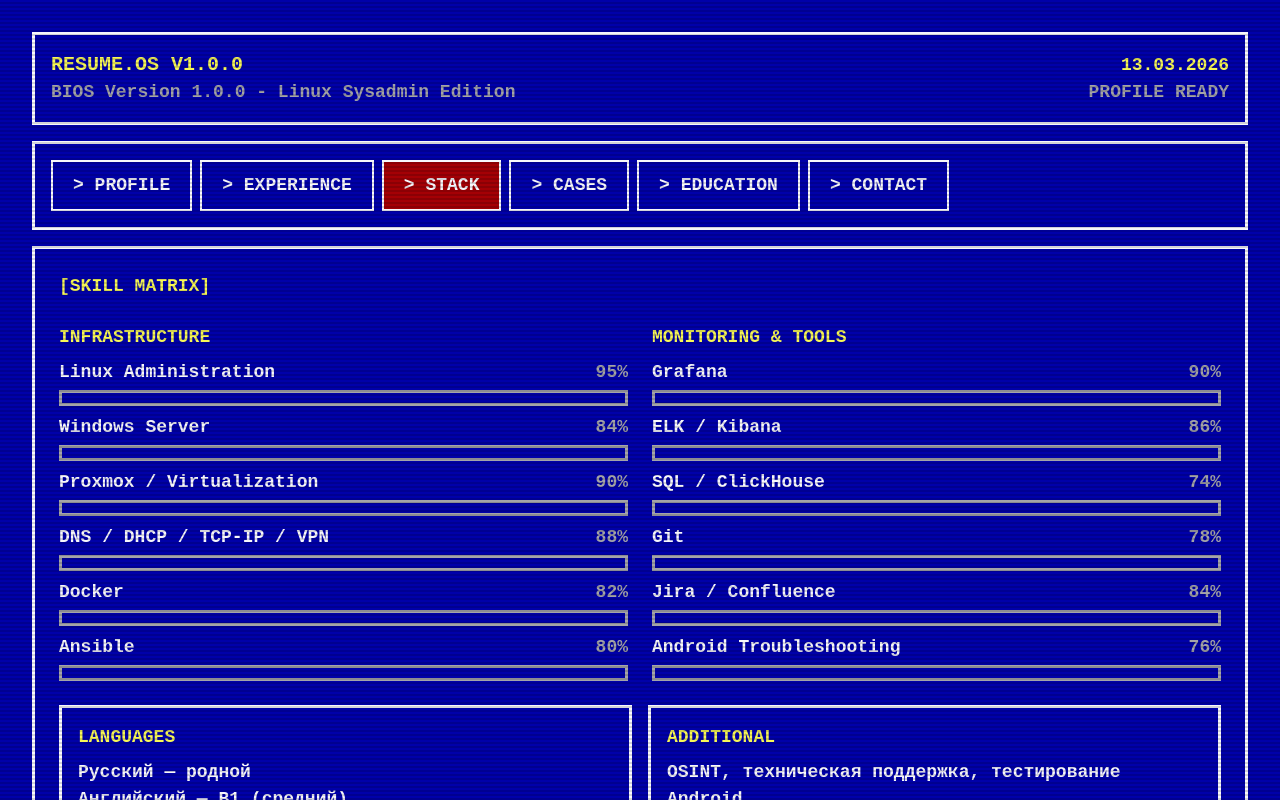
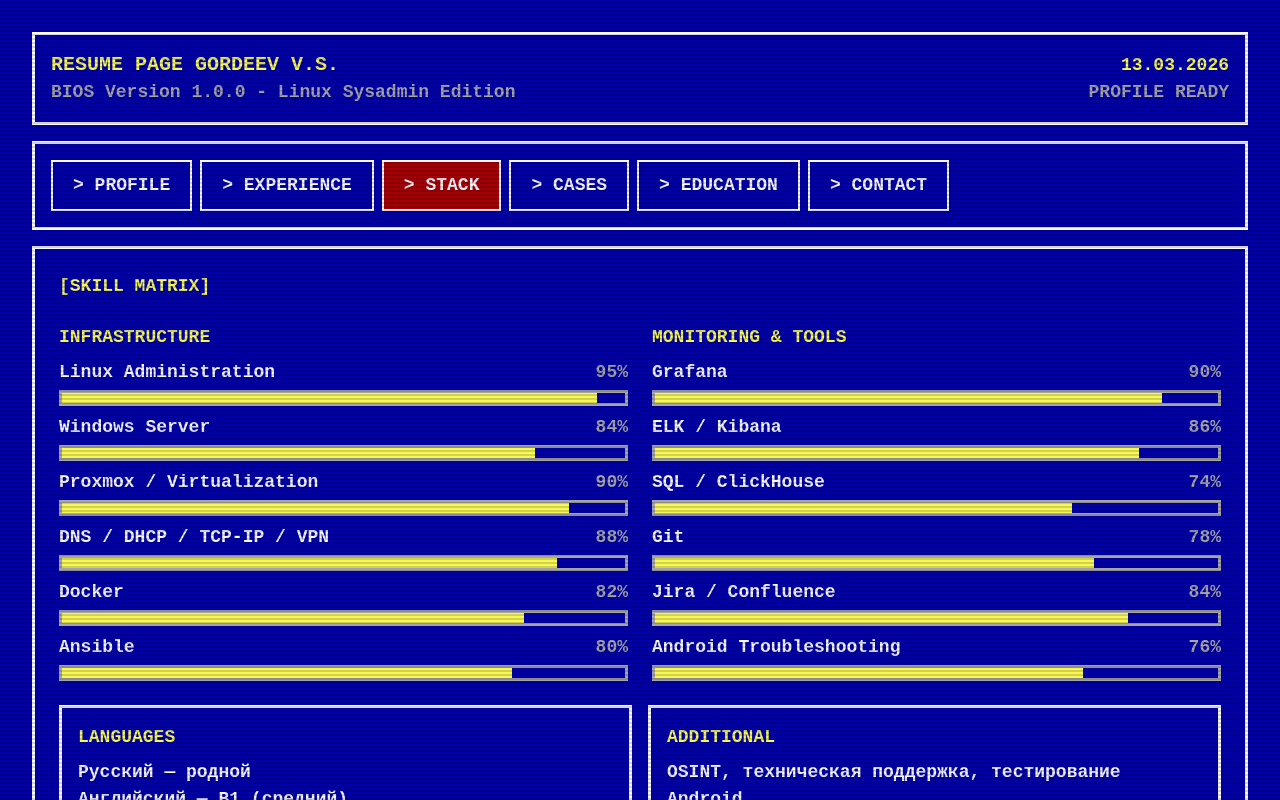
Before and after one commit to kliganN/resume-bios, a Next.js app: page / in a window 1280 px wide. Both pictures are taken after a click on the button "> STACK". Shown: the top 800 px of the page. Built offline with nearby package versions, Linux system fonts and the light colour scheme.

Commit message:
Refine resume page header and skill bars

```diff
--- a/pages/index.tsx
+++ b/pages/index.tsx
@@ -40,7 +40,6 @@
   title: string
   subtitle: string
   description: string
-  status: string
 }
 
 type EducationEntry = {
@@ -156,21 +155,18 @@
     subtitle: 'Grafana + ClickHouse + ELK',
     description:
       'Сбор, агрегация и визуализация метрик Android-устройств для ускорения диагностики инцидентов и анализа состояния парка.',
-    status: 'PRODUCTION',
   },
   {
     title: 'PROXMOX MIGRATION',
     subtitle: 'Virtualization rollout',
     description:
       'Перенос физических серверов в виртуальную среду Proxmox с настройкой ВМ, LVM и базовой отказоустойчивости.',
-    status: 'DELIVERED',
   },
   {
     title: 'WAREHOUSE MESH NETWORK',
     subtitle: 'Wireless infrastructure from scratch',
     description:
       'Проектирование топологии и развёртывание Mesh-сети на складе для стабильной работы ТСД и рабочих станций.',
-    status: 'ONLINE',
   },
 ]
 
@@ -272,7 +268,7 @@
               <span className="bios-gray">{item.level}%</span>
             </div>
             <div className="h-4 border bios-border mt-1" style={{ borderColor: '#AAAAAA' }}>
-              <div className="bios-highlight h-full" style={{ width: `${item.level}%` }}></div>
+              <div className="bios-progress-fill h-full" style={{ width: `${item.level}%` }}></div>
             </div>
           </div>
         ))}
@@ -287,7 +283,6 @@
       <p className="bios-highlight">{item.title}</p>
       <p className="bios-gray">{item.subtitle}</p>
       <p className="mt-2">{item.description}</p>
-      <p className="bios-highlight mt-2">[STATUS: {item.status}]</p>
     </div>
   )
 }
@@ -513,7 +508,7 @@
         <header className="bios-border p-4 mb-4">
           <div className="flex flex-col gap-3 md:flex-row md:items-center md:justify-between">
             <div>
-              <h1 className="bios-highlight text-xl">RESUME.OS v1.0.0</h1>
+              <h1 className="bios-highlight text-xl">Resume Page GORDEEV V.S.</h1>
               <p className="bios-gray">BIOS Version 1.0.0 - Linux Sysadmin Edition</p>
             </div>
             <div className="text-left md:text-right">
--- a/styles/globals.css
+++ b/styles/globals.css
@@ -43,6 +43,10 @@
 
 .bios-highlight {
   color: var(--bios-highlight);
+}
+
+.bios-progress-fill {
+  background-color: var(--bios-highlight);
 }
 
 .bios-gray {
```
